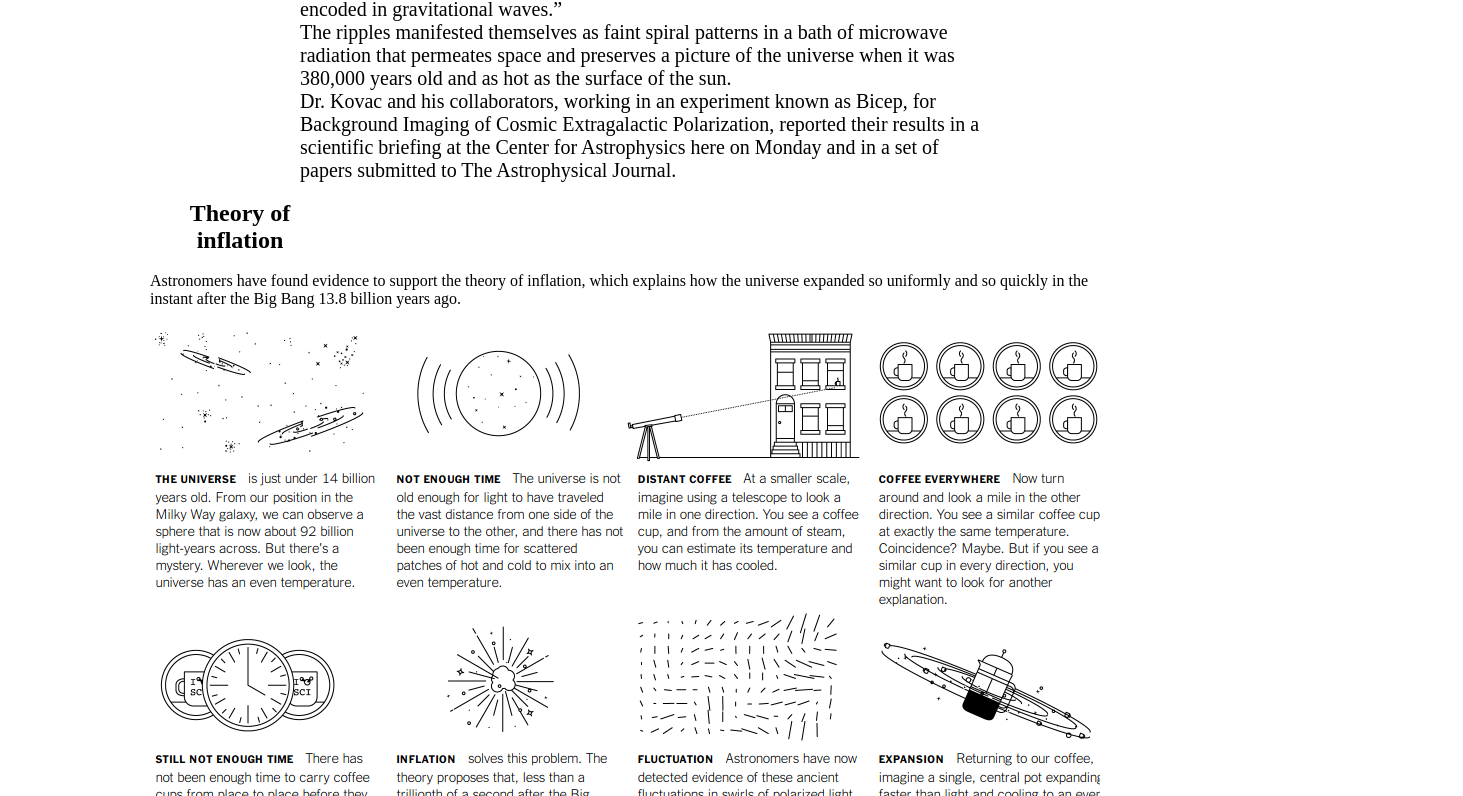
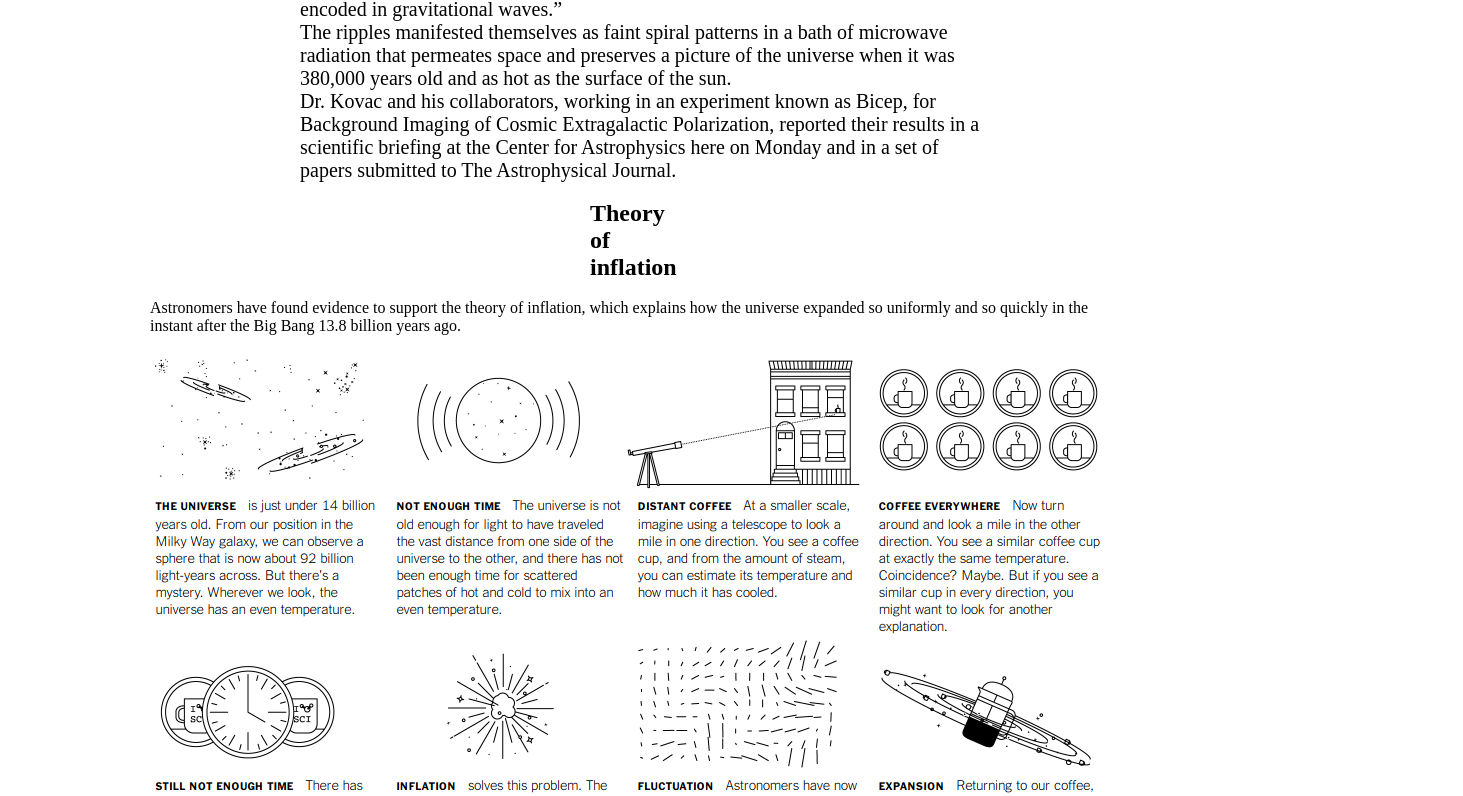
Before and after one commit to iLynette/Positioning-and-floating-elements, a plain HTML site: page index.html in a window 1280 px wide. Shown: the part 2004-2800 px from the top of the page, 1463 px wide, since content can reach past the window. Drawn offline with Linux system fonts and the light colour scheme.

Commit message:
changed styling on the heading

```diff
--- a/main.css
+++ b/main.css
@@ -47,7 +47,7 @@
     width: 100%;
 }
 h2 {
-    text-align: center;
+    margin-left: 440px;
     position: relative;
 }
 .main img {
```
